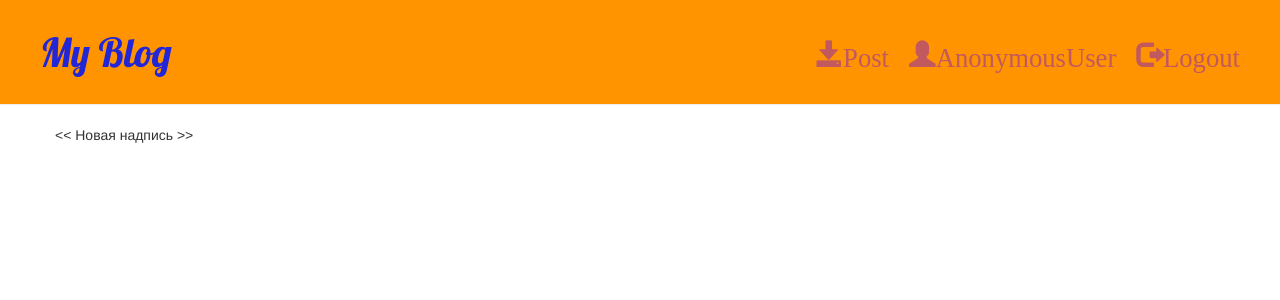
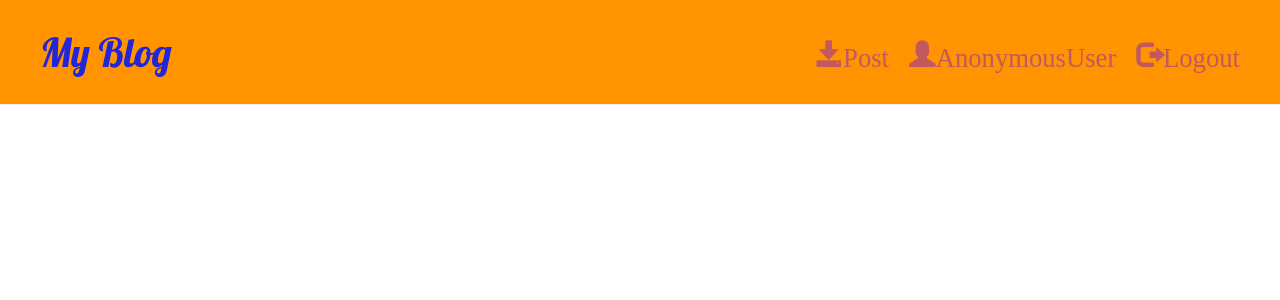
Before and after one commit to webdizik/CI_CD, a Django app: page /blog/ in a window 1280 px wide. Shown: the top 300 px of the page. Run offline with Django 5.2, Linux system fonts and the light colour scheme; data that the repository does not hold is empty; some libraries are stand-ins or nearby versions.

Commit message:
13-th commit

```diff
--- a/mysite/blog/templates/blog/base.html
+++ b/mysite/blog/templates/blog/base.html
@@ -26,7 +26,6 @@
       <h1><a href="{% url 'post_list' %}">My Blog</a></h1>
     </div>
     <div class="content container">
-        << Новая надпись >>
         <div class="row">
             <div class="col-md-8">
                 {% block content %}
```
